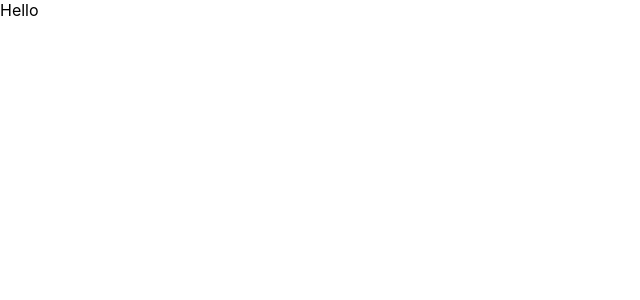
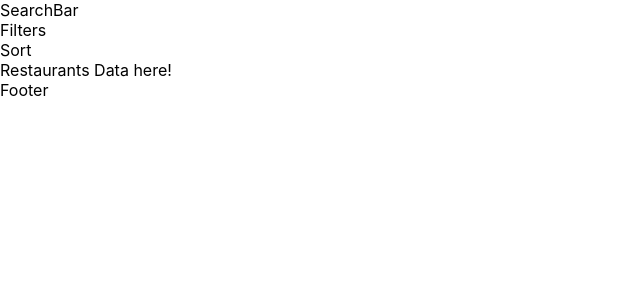
Before and after one commit to parth-007/restaurants, a React (Create React App) app: page / in a window 1280 px wide. Shown: the top 300 px of the page, without its empty margins (0-640 px from the left). Built offline with nearby package versions, Linux system fonts and the light colour scheme.

Commit message:
Components structure

```diff
--- a/src/App.tsx
+++ b/src/App.tsx
@@ -1,10 +1,19 @@
 import React from 'react';
 import './App.css';
+import Filters from './components/Filters/Filters';
+import Footer from './components/Footer/Footer';
+import Restaurants from './components/Restaurants/Restaurants';
+import SearchHeader from './components/SearchHeader/SearchHeader';
+import Sort from './components/Sort/Sort';
 
 function App() {
   return (
     <div className="App">
-      Hello
+      <SearchHeader />
+      <Filters />
+      <Sort />
+      <Restaurants />
+      <Footer />
     </div>
   );
 }
--- /dev/null
+++ b/src/components/Filters/Filters.tsx
@@ -0,0 +1,7 @@
+const Filters = () => {
+    return (
+        <div>Filters</div>
+    );
+}
+
+export default Filters;
--- /dev/null
+++ b/src/components/Footer/Footer.tsx
@@ -0,0 +1,9 @@
+const Footer = () => {
+    return (
+        <div>
+            Footer
+        </div>
+    );
+}
+
+export default Footer;
--- /dev/null
+++ b/src/components/Restaurants/Restaurants.tsx
@@ -0,0 +1,7 @@
+const Restaurants = () => {
+    return (
+        <div>Restaurants Data here!</div>
+    );
+}
+
+export default Restaurants;
--- /dev/null
+++ b/src/components/SearchHeader/SearchHeader.tsx
@@ -0,0 +1,9 @@
+const SearchHeader = () => {
+    return (
+        <div>
+            SearchBar
+        </div>
+    );
+}
+
+export default SearchHeader;
--- /dev/null
+++ b/src/components/Sort/Sort.tsx
@@ -0,0 +1,7 @@
+const Sort = () => {
+    return (
+        <div>Sort</div>
+    );
+}
+
+export default Sort;
```
